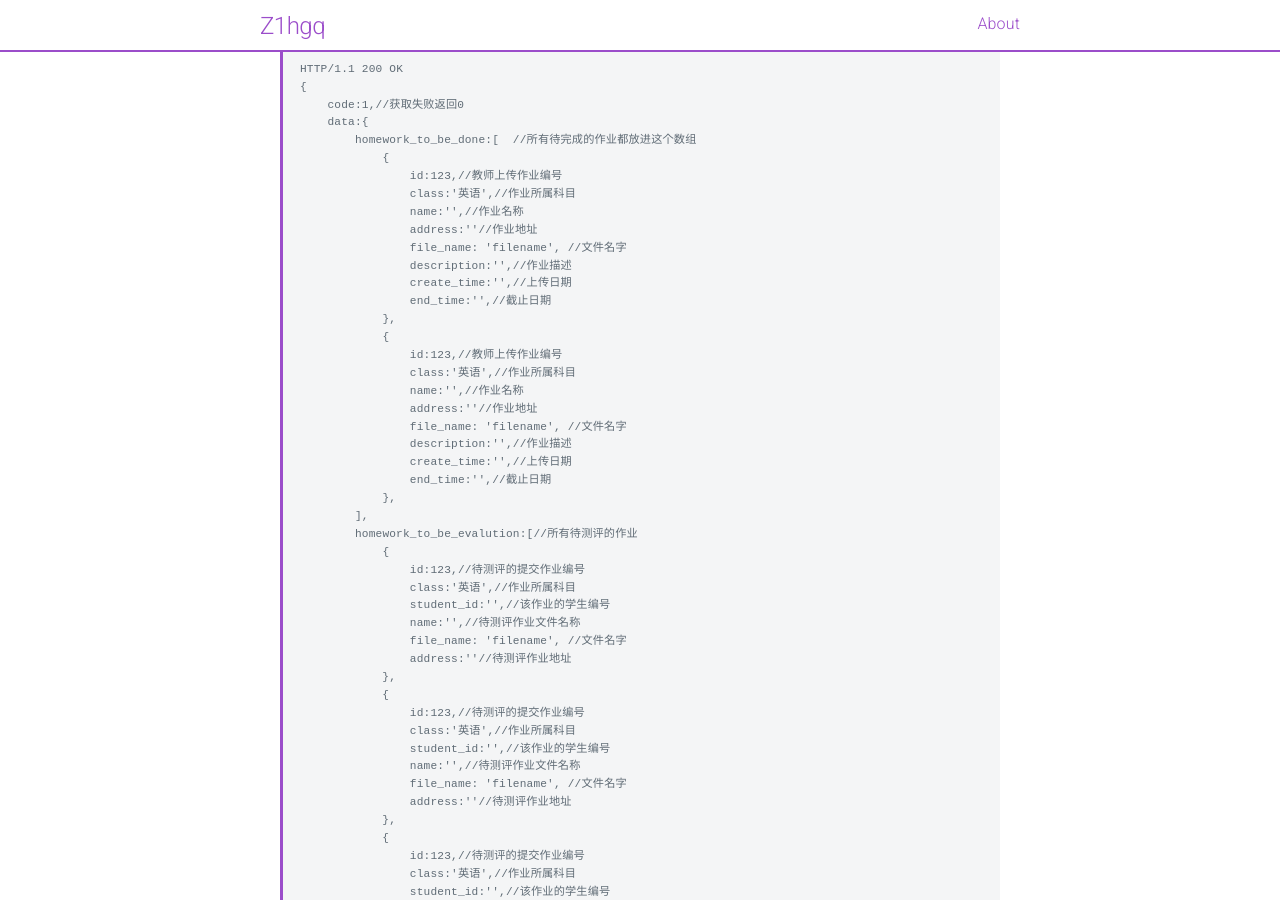
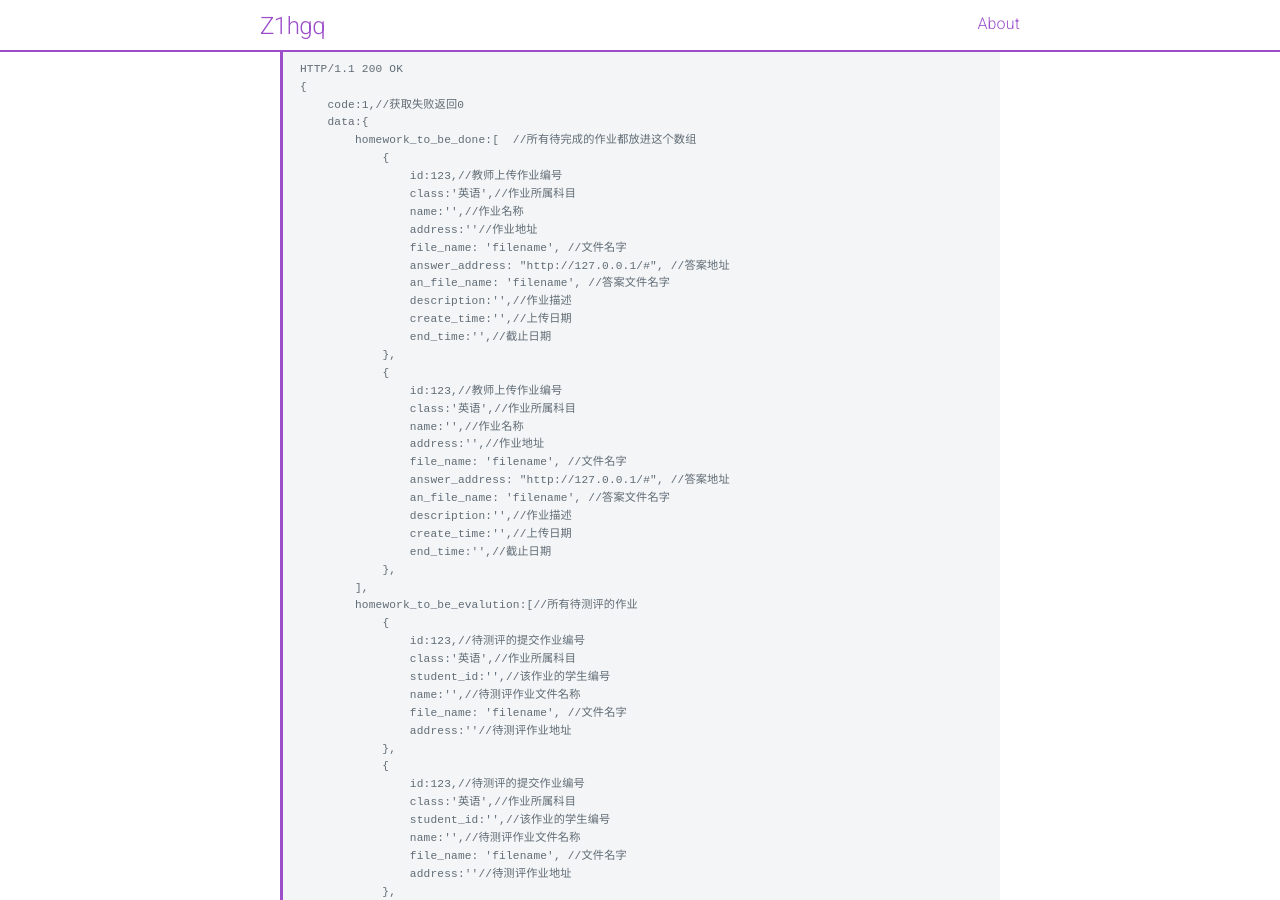
Before and after one commit to Z1hgq/Z1hgq.github.io, a Jekyll site: the page built from _posts/2019-03-13-Student-homework-evalution-system-api.md, in a window 1280 px wide and 900 px high, scrolled down 1439 px. Built offline with Jekyll 4.4.1, drawn with Linux system fonts in a browser that asks for light colours; some of the changed text lies outside the part shown.

Commit message:
api update

```diff
--- a/_posts/2019-03-13-Student-homework-evalution-system-api.md
+++ b/_posts/2019-03-13-Student-homework-evalution-system-api.md
@@ -68,6 +68,8 @@ HTTP/1.1 200 OK
                 name:'',//作业名称
                 address:''//作业地址
                 file_name: 'filename', //文件名字
+                answer_address: "http://127.0.0.1/#", //答案地址
+                an_file_name: 'filename', //答案文件名字
                 description:'',//作业描述
                 create_time:'',//上传日期
                 end_time:'',//截止日期
@@ -76,8 +78,10 @@ HTTP/1.1 200 OK
                 id:123,//教师上传作业编号
                 class:'英语',//作业所属科目
                 name:'',//作业名称
-                address:''//作业地址
+                address:'',//作业地址
                 file_name: 'filename', //文件名字
+                answer_address: "http://127.0.0.1/#", //答案地址
+                an_file_name: 'filename', //答案文件名字
                 description:'',//作业描述
                 create_time:'',//上传日期
                 end_time:'',//截止日期
@@ -321,6 +326,7 @@ HTTP/1.1 200 OK
 | 字段名 | 类型 | 说明 |
 | --- | --- | --- |
 | homework_id | String | 作业id |
+| an_file_name | String | 答案文件名称 |
 | answer_address | String | 答案地址 |
 
 {% highlight ruby %}
```
Also changed, not shown: other parts of _posts/2019-03-13-Student-homework-evalution-system-api.md (+1 -0 lines).
